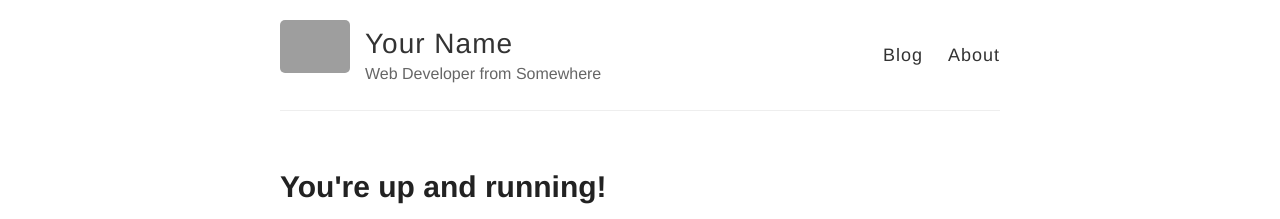
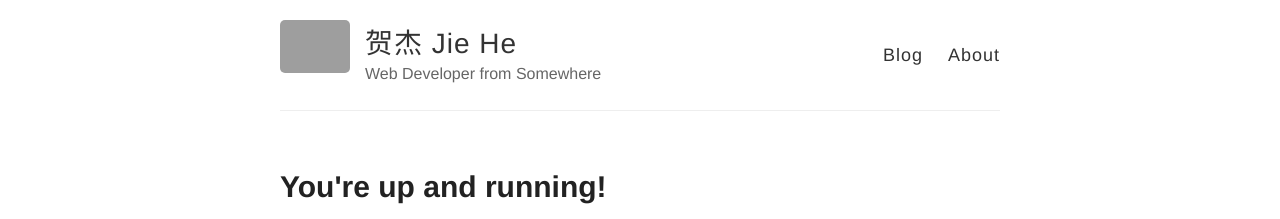
Before and after one commit to nexipher/nexipher.github.io, a Jekyll site: the page built from _posts/2014-3-3-Hello-World.md, in a window 1280 px wide. Shown: the top 219 px of the page. Built offline with Jekyll 4.4.1, drawn with Linux system fonts in a browser that asks for light colours; grey boxes are pictures that could not be loaded.

Commit message:
the first try

```diff
--- a/_config.yml
+++ b/_config.yml
@@ -3,7 +3,7 @@
 #
 
 # Name of your site (displayed in the header)
-name: Your Name
+name: 贺杰 Jie He
 
 # Short bio or description (displayed in the header)
 description: Web Developer from Somewhere
```
